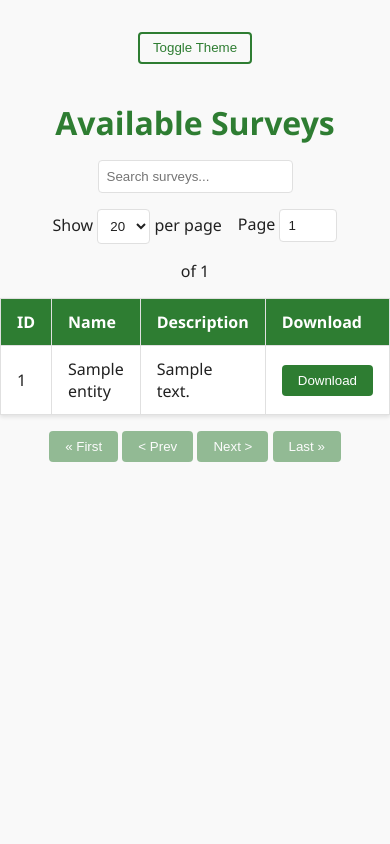
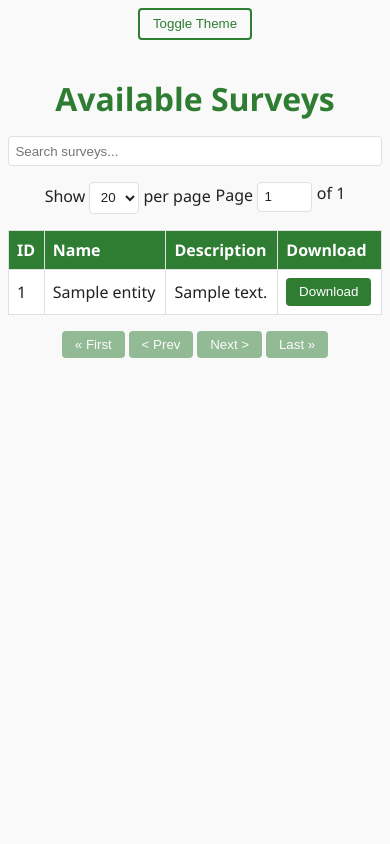
Before and after one commit to toluwanithepm/survey_export_app, a Flask app: page / in a window 390 px wide. Run offline with Flask 3, Linux system fonts and the light colour scheme; tables that the repository leaves empty hold one stand-in row (values such as "Sample post").

Commit message:
fix: update styles and structure for improved layout and responsiveness

```diff
--- a/app.py
+++ b/app.py
@@ -1,7 +1,7 @@
 import io
 import os
 from urllib import response
-from flask import Flask, render_template, send_file, request, jsonify
+from flask import Flask, render_template, send_file, request, jsonify, Response
 from sqlalchemy import create_engine
 from sqlalchemy.orm import sessionmaker
 from dotenv import load_dotenv
--- a/templates/index.html
+++ b/templates/index.html
@@ -27,7 +27,7 @@
 
     * { box-sizing: border-box; transition: background 0.3s, color 0.3s; }
     body {
-      margin: 0; padding: 2rem;
+      margin: 0; padding: 1rem;
       font-family: 'Segoe UI', sans-serif;
       background: var(--background);
       color: var(--text);
@@ -36,19 +36,21 @@
       min-height: 100vh;
     }
 
-    h1 { color: var(--primary); margin-bottom: 1rem; }
+    h1 { color: var(--primary); margin-bottom: 1rem; text-align: center; }
 
     .controls, .search-bar {
       display: flex;
       flex-wrap: wrap;
-      gap: 1rem; justify-content: center;
+      gap: 0.5rem; justify-content: center;
       margin-bottom: 1rem;
+      width: 100%;
+      max-width: 800px;
     }
 
     select, input[type="number"], input[type="text"] {
       padding: 0.5rem; border: 1px solid var(--border);
       border-radius: 4px; background: var(--surface);
-      color: var(--text);
+      color: var(--text); flex: 1;
     }
 
     button {
@@ -56,16 +58,21 @@
       border: none; padding: 0.5rem 1rem;
       border-radius: 4px; cursor: pointer;
       transition: background 0.2s;
+      flex-shrink: 0;
     }
 
     button:hover { background: var(--primary-light); }
 
+    .table-container {
+      width: 100%; max-width: 800px;
+      overflow-x: auto;
+      margin-bottom: 1rem;
+    }
+
     table {
-      width: 100%; max-width: 800px;
-      border-collapse: collapse;
+      width: 100%; border-collapse: collapse;
       background: var(--surface);
       box-shadow: 0 2px 4px rgba(0,0,0,0.1);
-      margin-bottom: 1rem;
     }
 
     th, td {
@@ -80,8 +87,8 @@
       position: sticky; top: 0;
     }
 
+    /* Removed hover interaction on rows */
     tbody tr:nth-child(even) { background: var(--background); }
-    tbody tr:hover { background: var(--primary-light); color: var(--on-primary); }
 
     .pagination { display: flex; gap: 0.5rem; flex-wrap: wrap; justify-content: center; }
     .pagination button[disabled] { opacity: 0.5; cursor: default; }
@@ -125,8 +132,15 @@
       display: block;
     }
 
-    @keyframes spin {
-      to { transform: rotate(360deg); }
+    @keyframes spin { to { transform: rotate(360deg); } }
+
+    /* Responsive adjustments */
+    @media (max-width: 600px) {
+      body { padding: 0.5rem; }
+      .controls, .search-bar { gap: 0.3rem; }
+      select, input[type="number"], input[type="text"] { padding: 0.4rem; }
+      button { padding: 0.4rem 0.8rem; }
+      th, td { padding: 0.5rem; }
     }
   </style>
 </head>
@@ -156,6 +170,7 @@
 
   <div class="spinner" id="spinner"></div>
 
+  <div class="table-container">
     <table id="surveyTable">
       <thead>
         <tr><th>ID</th><th>Name</th><th>Description</th><th>Download</th></tr>
@@ -176,6 +191,7 @@
         {% endfor %}
       </tbody>
     </table>
+  </div>
 
   <div class="pagination">
     <form method="get" action="/">
@@ -190,7 +206,6 @@
   <div class="toast" id="toast">Download successful</div>
 
   <script>
-    const themeToggle = document.querySelector('.theme-toggle');
     function toggleTheme() {
       const currentTheme = document.body.getAttribute("data-theme");
       document.body.setAttribute("data-theme", currentTheme === "dark" ? "light" : "dark");
@@ -236,7 +251,7 @@
       });
     });
 
-    // Real-time fetch with spinner and animation
+    // Real-time fetch with spinner
     const surveyLimit = JSON.parse('{{ limit | tojson }}');
     const currentPage = JSON.parse('{{ page | tojson }}');
     const refreshInterval = 500000;
@@ -259,18 +274,9 @@
               const tr = document.createElement('tr');
               tr.dataset.id = s.id;
               tr.style.opacity = 0;
-              tr.innerHTML = `
-                <td>${s.id}</td>
-                <td>${s.name}</td>
-                <td>${s.description}</td>
-                <td>
-                  <form action="/download" method="get" onsubmit="return showToast(event)">
-                    <input type="hidden" name="survey_config_id" value="${s.id}">
-                    <button type="submit">Download</button>
-                  </form>
-                </td>`;
+              tr.innerHTML = `<td>${s.id}</td><td>${s.name}</td><td>${s.description}</td><td><form action="/download" method="get" onsubmit="return showToast(event)"><input type="hidden" name="survey_config_id" value="${s.id}"><button type="submit">Download</button></form></td>`;
               tableBody.appendChild(tr);
-              setTimeout(() => tr.style.opacity = 1, 100); // animate fade-in
+              setTimeout(() => tr.style.opacity = 1, 100);
             }
           }
         });
```
Lines whose indentation alone changed are shown as unchanged.
